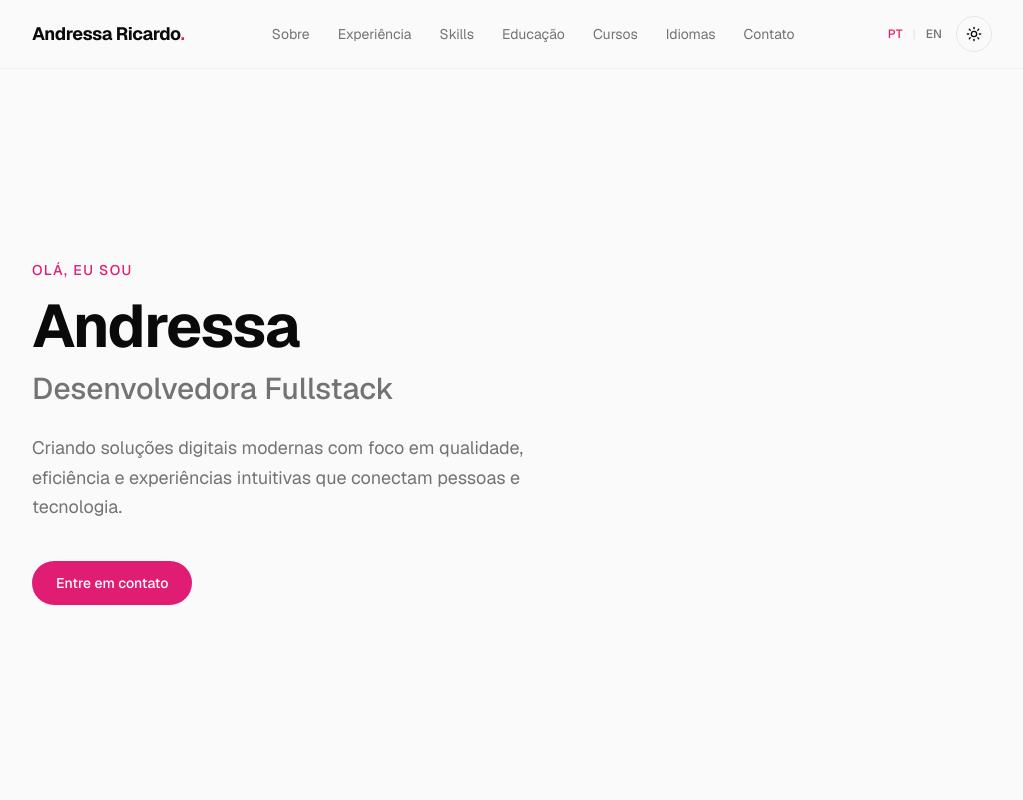
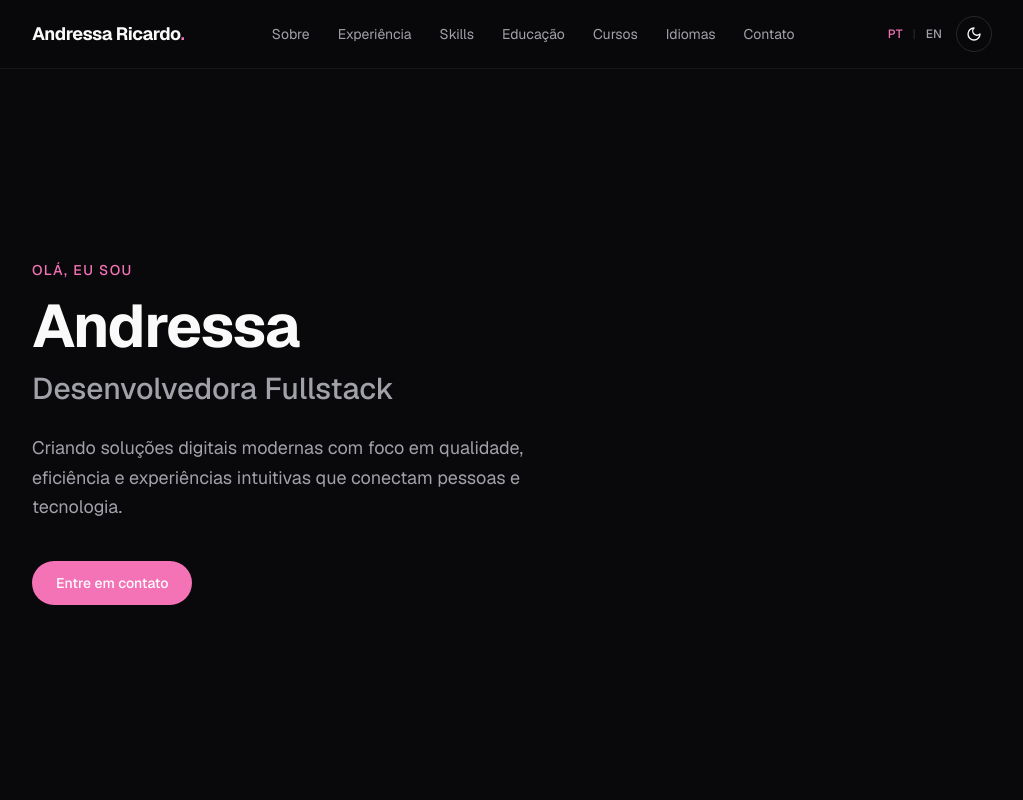
Before and after one commit to Xs1d7/portfolio, a Next.js app: page / in a window 1280 px wide. Both pictures are taken after a click on the button 1102 px from the left and 34 px from the top of the page. Shown: the top 800 px of the page, without its empty margins (128-1151 px from the left). Built offline with nearby package versions, Linux system fonts and the light colour scheme.

Commit message:
fixing theme change bug

```diff
--- a/src/components/theme-toggle.tsx
+++ b/src/components/theme-toggle.tsx
@@ -3,26 +3,20 @@
 import { useTheme } from "@/components/theme-provider";
 
 export function ThemeToggle() {
-  const { resolvedTheme, setTheme, theme } = useTheme();
+  const { resolvedTheme, setTheme } = useTheme();
 
-  function cycle() {
-    const next: Record<string, "dark" | "light" | "system"> = {
-      light: "dark",
-      dark: "system",
-      system: "light",
-    };
-    setTheme(next[theme]);
+  function toggleTheme() {
+    setTheme(resolvedTheme === "dark" ? "light" : "dark");
   }
 
   return (
     <button
-      onClick={cycle}
-      aria-label={`Tema atual: ${theme}. Clique para alternar.`}
-      title={`Tema: ${theme}`}
+      onClick={toggleTheme}
+      aria-label="Alternar tema"
+      title="Alternar tema"
       className="flex h-9 w-9 items-center justify-center rounded-full border border-border text-foreground transition-colors duration-300 hover:bg-accent/10"
     >
-      {theme === "system" ? (
-        // Monitor icon for system
+      {/* Moon icon */}
       <svg
         xmlns="http://www.w3.org/2000/svg"
         width="16"
@@ -33,13 +27,13 @@ export function ThemeToggle() {
         strokeWidth="2"
         strokeLinecap="round"
         strokeLinejoin="round"
+        className="hidden dark:block"
+        aria-hidden="true"
       >
-          <rect x="2" y="3" width="20" height="14" rx="2" />
-          <path d="M8 21h8" />
-          <path d="M12 17v4" />
+        <path d="M12 3a6 6 0 0 0 9 9 9 9 0 1 1-9-9Z" />
       </svg>
-      ) : resolvedTheme === "dark" ? (
-        // Moon icon
+
+      {/* Sun icon */}
       <svg
         xmlns="http://www.w3.org/2000/svg"
         width="16"
@@ -50,21 +44,8 @@ export function ThemeToggle() {
         strokeWidth="2"
         strokeLinecap="round"
         strokeLinejoin="round"
-        >
-          <path d="M12 3a6 6 0 0 0 9 9 9 9 0 1 1-9-9Z" />
-        </svg>
-      ) : (
-        // Sun icon
-        <svg
-          xmlns="http://www.w3.org/2000/svg"
-          width="16"
-          height="16"
-          viewBox="0 0 24 24"
-          fill="none"
-          stroke="currentColor"
-          strokeWidth="2"
-          strokeLinecap="round"
-          strokeLinejoin="round"
+        className="block dark:hidden"
+        aria-hidden="true"
       >
         <circle cx="12" cy="12" r="4" />
         <path d="M12 2v2" />
@@ -76,7 +57,6 @@ export function ThemeToggle() {
         <path d="m6.34 17.66-1.41 1.41" />
         <path d="m19.07 4.93-1.41 1.41" />
       </svg>
-      )}
     </button>
   );
 }
--- a/src/data/experience.ts
+++ b/src/data/experience.ts
@@ -182,13 +182,7 @@ On the mobile application, I contribute by implementing requested visual adjustm
       "UI/UX",
       "Responsive Design",
     ],
-    media: [
-      {
-        type: "video",
-        src: "/media/projects/ondish-video.mp4",
-        alt: "Ondish platform demo",
-      },
-    ],
+    media: [],
   },
   {
     id: "athena-ti",
--- a/src/translations/pt.json
+++ b/src/translations/pt.json
@@ -24,7 +24,7 @@
      "p1": "Desenvolvedora de software com experiência em construção de aplicações web e mobile, utilizando React, Next.js, TypeScript e Node.js. Já atuei no desenvolvimento de plataformas completas, incluindo integrações com pagamentos, autenticação, IA e serviços em nuvem.",
   "p2": "Tenho foco em criar soluções bem estruturadas, escaláveis e com boa experiência de uso, participando desde a concepção até a entrega do produto.",
     "location": "Rio de Janeiro, Brasil",
-    "available": "Disponível para projetos",
+    "available": "Disponível para projetos e trabalhos",
     "skillsTitle": "Habilidades",
     "photoAlt": "Foto de Andressa"
   },
```
Also changed, not shown: 1 other file (tests, documents, lock files or other folders). Lines whose indentation alone changed are shown as unchanged.
